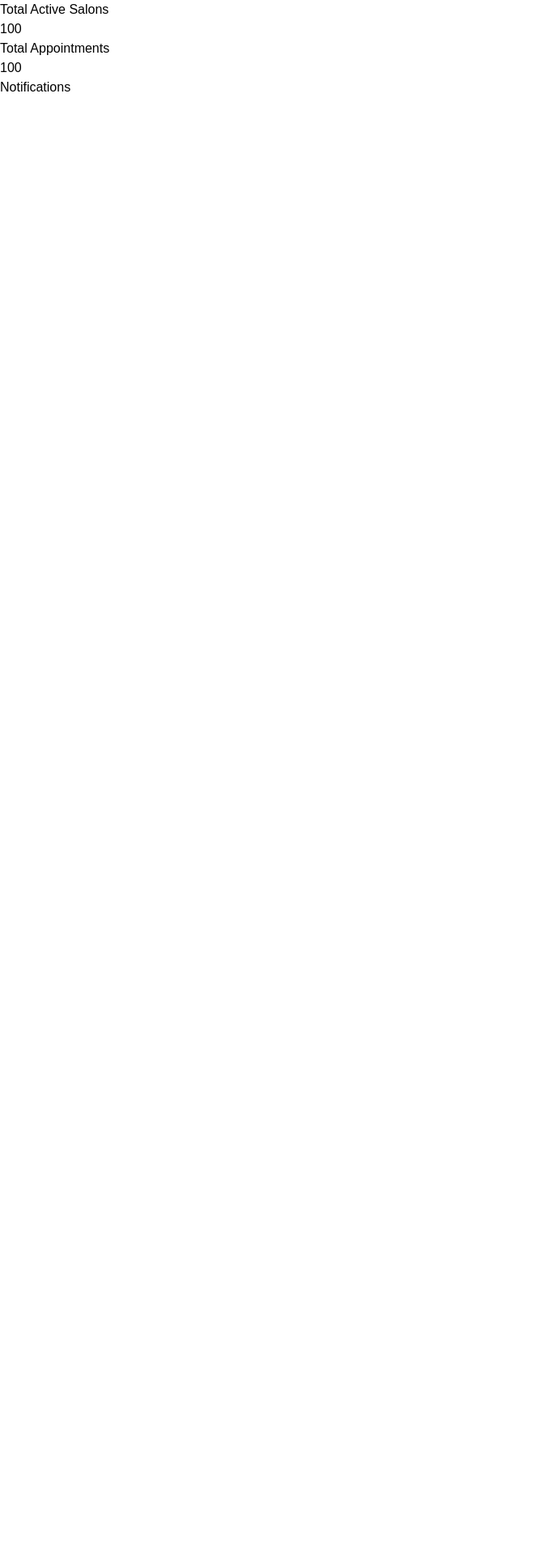
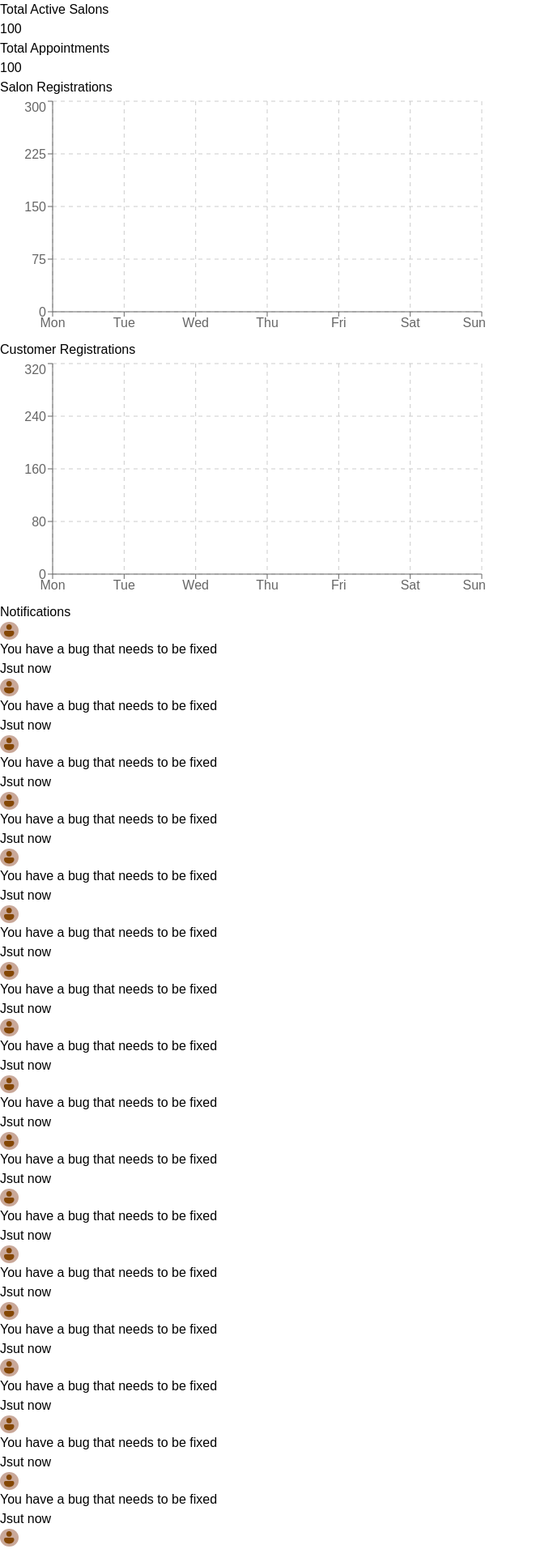
Before and after one commit to Chamara00/stylesync-admin-panel, a React (Create React App) app: page /admin/dashboard in a window 1280 px wide. Shown: the part 520-2433 px from the top of the page at 81% size, without its empty margins (0-662 px from the left). Before the commit the page ends 800 px from the top, so only its background shows below. Built offline with nearby package versions, Linux system fonts and the light colour scheme.

Commit message:
complete dashboard page

```diff
--- a/package.json
+++ b/package.json
@@ -26,6 +26,7 @@
     "react-intersection-observer": "^9.10.2",
     "react-router-dom": "^6.22.3",
     "react-scripts": "5.0.1",
+    "recharts": "^2.12.7",
     "tailwindcss": "^3.4.3",
     "typescript": "^4.9.5",
     "web-vitals": "^2.1.4"
--- a/src/assets/icons/icons.ts
+++ b/src/assets/icons/icons.ts
@@ -1,3 +1,4 @@
 import loginAnimation from './loginAnimation.svg';
+import notificationIcon from './noticationIcon.svg';
 
-export { loginAnimation };
+export { loginAnimation, notificationIcon };
--- /dev/null
+++ b/src/components/Charts/RegistrationChart.tsx
@@ -0,0 +1,28 @@
+import React from 'react';
+import { LineChart, Line, CartesianGrid, XAxis, YAxis, Tooltip } from 'recharts';
+
+interface Props {
+  data: { name: string; count: number }[];
+  title: string;
+}
+
+const RegistrationChart = ({ data, title }: Props) => {
+  return (
+    <div className="flex justify-center items-center py-10">
+      <div className="border-none px-10 py-4 bg-font_secondary mr-4 rounded-3xl">
+        <div className="text-[20px] font-medium text-font_primary text-center pb-6">{title}</div>
+        <div className="flex justify-center">
+          <LineChart width={600} height={300} data={data}>
+            <Line type="monotone" dataKey="count" stroke="white" />
+            <CartesianGrid stroke="#ccc" strokeDasharray="5 5" />
+            <XAxis dataKey="name" />
+            <YAxis />
+            <Tooltip />
+          </LineChart>
+        </div>
+      </div>
+    </div>
+  );
+};
+
+export default RegistrationChart;
--- a/src/pages/Customers/Customers.tsx
+++ b/src/pages/Customers/Customers.tsx
@@ -1,7 +1,12 @@
 import React from 'react';
 
 const Customers = () => {
-  return <div>Customers</div>;
+  return (
+    <div className="w-full h-screen overflow-hidden">
+      <div className="text-[36px] text-font_secondary font-bold">Customers</div>
+      <div className="border-t border-[#C2C2C2]" />
+    </div>
+  );
 };
 
 export default Customers;
--- a/src/pages/Dashboard/Dashboard.tsx
+++ b/src/pages/Dashboard/Dashboard.tsx
@@ -1,25 +1,54 @@
 import React from 'react';
 import { DASHBOARD_CARDS_DATA } from '../../const/Data';
+import RegistrationChart from '../../components/Charts/RegistrationChart';
+import { notificationIcon } from '../../assets/icons/icons';
 
 const Dashboard = () => {
   return (
-    <div className="w-full min-h-screen">
+    <div className="w-full h-screen overflow-hidden">
       <div className="text-[36px] text-font_secondary font-bold">Dashboard</div>
       <div className="border-t border-[#C2C2C2]" />
 
-      <div className="flex">
+      <div className="flex h-full">
         {/* Cards and charts */}
-        <div className="w-[70%]">
+        <div className="w-[70%] h-full overflow-y-auto">
           <div className="flex justify-between items-center flex-wrap gap-4 px-6 py-4">
             {DASHBOARD_CARDS_DATA.map((item) => (
               <StatusCard key={item.id} title={item.title} count={item.count} />
             ))}
           </div>
+          <div className="flex-col pb-24">
+            <RegistrationChart data={salonData} title="Salon Registrations" />
+            <RegistrationChart data={customerData} title="Customer Registrations" />
+          </div>
         </div>
 
         {/* Notifications */}
-        <div className="w-[30%] border-l border-[#C2C2C2] pl-4 min-h-screen">
-          <div className="text-24px text-font_secondary font-[500] py-4">Notifications</div>
+        <div className="w-[30%] border-l border-[#C2C2C2] pl-4 h-full overflow-y-auto">
+          <div className="text-[24px] text-font_secondary font-[500] py-4">Notifications</div>
+          {/* Add notification items here */}
+          <div>
+            <NotificationRow message="You have a bug that needs to be fixed" time="Jsut now" />
+            <NotificationRow message="You have a bug that needs to be fixed" time="Jsut now" />
+            <NotificationRow message="You have a bug that needs to be fixed" time="Jsut now" />
+            <NotificationRow message="You have a bug that needs to be fixed" time="Jsut now" />
+            <NotificationRow message="You have a bug that needs to be fixed" time="Jsut now" />
+            <NotificationRow message="You have a bug that needs to be fixed" time="Jsut now" />
+            <NotificationRow message="You have a bug that needs to be fixed" time="Jsut now" />
+            <NotificationRow message="You have a bug that needs to be fixed" time="Jsut now" />
+            <NotificationRow message="You have a bug that needs to be fixed" time="Jsut now" />
+            <NotificationRow message="You have a bug that needs to be fixed" time="Jsut now" />
+            <NotificationRow message="You have a bug that needs to be fixed" time="Jsut now" />
+            <NotificationRow message="You have a bug that needs to be fixed" time="Jsut now" />
+            <NotificationRow message="You have a bug that needs to be fixed" time="Jsut now" />
+            <NotificationRow message="You have a bug that needs to be fixed" time="Jsut now" />
+            <NotificationRow message="You have a bug that needs to be fixed" time="Jsut now" />
+            <NotificationRow message="You have a bug that needs to be fixed" time="Jsut now" />
+            <NotificationRow message="You have a bug that needs to be fixed" time="Jsut now" />
+            <NotificationRow message="You have a bug that needs to be fixed" time="Jsut now" />
+            <NotificationRow message="You have a bug that needs to be fixed" time="Jsut now" />
+            <NotificationRow message="You have a bug that needs to be fixed" time="Jsut now" />
+          </div>
         </div>
       </div>
     </div>
@@ -28,12 +57,12 @@ const Dashboard = () => {
 
 export default Dashboard;
 
-type Props = {
+type StatusCardProps = {
   title: string;
   count: number;
 };
 
-const StatusCard = ({ title, count }: Props) => {
+const StatusCard = ({ title, count }: StatusCardProps) => {
   return (
     <div className="border border-primary px-2 py-3 h-[80px] w-[215px] rounded-[12px]">
       <div className="text-[16px] font-medium text-font_secondary text-center">{title}</div>
@@ -41,3 +70,40 @@ const StatusCard = ({ title, count }: Props) => {
     </div>
   );
 };
+
+type NotificationRowProps = {
+  message: string;
+  time: string;
+};
+
+const NotificationRow = ({ message, time }: NotificationRowProps) => {
+  return (
+    <div className="flex justify-start items-center py-2">
+      <img src={notificationIcon} alt="Notification icon" className="pr-2" />
+      <div className="flex-col justify-start items-start">
+        <div className="text-[14px] font-light text-font_secondary">{message}</div>
+        <div className=" text-[12px] font-extralight text-[#767676]">{time}</div>
+      </div>
+    </div>
+  );
+};
+
+const salonData = [
+  { name: 'Mon', count: 100 },
+  { name: 'Tue', count: 250 },
+  { name: 'Wed', count: 150 },
+  { name: 'Thu', count: 300 },
+  { name: 'Fri', count: 244 },
+  { name: 'Sat', count: 57 },
+  { name: 'Sun', count: 174 },
+];
+
+const customerData = [
+  { name: 'Mon', count: 220 },
+  { name: 'Tue', count: 300 },
+  { name: 'Wed', count: 150 },
+  { name: 'Thu', count: 278 },
+  { name: 'Fri', count: 312 },
+  { name: 'Sat', count: 57 },
+  { name: 'Sun', count: 98 },
+];
--- a/src/pages/Salons/Salons.tsx
+++ b/src/pages/Salons/Salons.tsx
@@ -1,7 +1,12 @@
 import React from 'react';
 
 const Salons = () => {
-  return <div>Salons</div>;
+  return (
+    <div className="w-full h-screen overflow-hidden">
+      <div className="text-[36px] text-font_secondary font-bold">Salons</div>
+      <div className="border-t border-[#C2C2C2]" />
+    </div>
+  );
 };
 
 export default Salons;
--- a/src/pages/Services/Services.tsx
+++ b/src/pages/Services/Services.tsx
@@ -1,7 +1,12 @@
 import React from 'react';
 
 const Services = () => {
-  return <div>Services</div>;
+  return (
+    <div className="w-full h-screen overflow-hidden">
+      <div className="text-[36px] text-font_secondary font-bold">Services</div>
+      <div className="border-t border-[#C2C2C2]" />
+    </div>
+  );
 };
 
 export default Services;
--- a/src/pages/Settings/Settings.tsx
+++ b/src/pages/Settings/Settings.tsx
@@ -1,7 +1,12 @@
 import React from 'react';
 
 const Settings = () => {
-  return <div>Settings</div>;
+  return (
+    <div className="w-full h-screen overflow-hidden">
+      <div className="text-[36px] text-font_secondary font-bold">Settings</div>
+      <div className="border-t border-[#C2C2C2]" />
+    </div>
+  );
 };
 
 export default Settings;
--- a/src/pages/SupportChat/SupportChat.tsx
+++ b/src/pages/SupportChat/SupportChat.tsx
@@ -1,7 +1,12 @@
 import React from 'react';
 
 const SupportChat = () => {
-  return <div>SupportChat</div>;
+  return (
+    <div className="w-full h-screen overflow-hidden">
+      <div className="text-[36px] text-font_secondary font-bold">Support and Chat</div>
+      <div className="border-t border-[#C2C2C2]" />
+    </div>
+  );
 };
 
 export default SupportChat;
```
Also changed, not shown: src/assets/icons/noticationIcon.svg (added), 1 other file (tests, documents, lock files or other folders).
